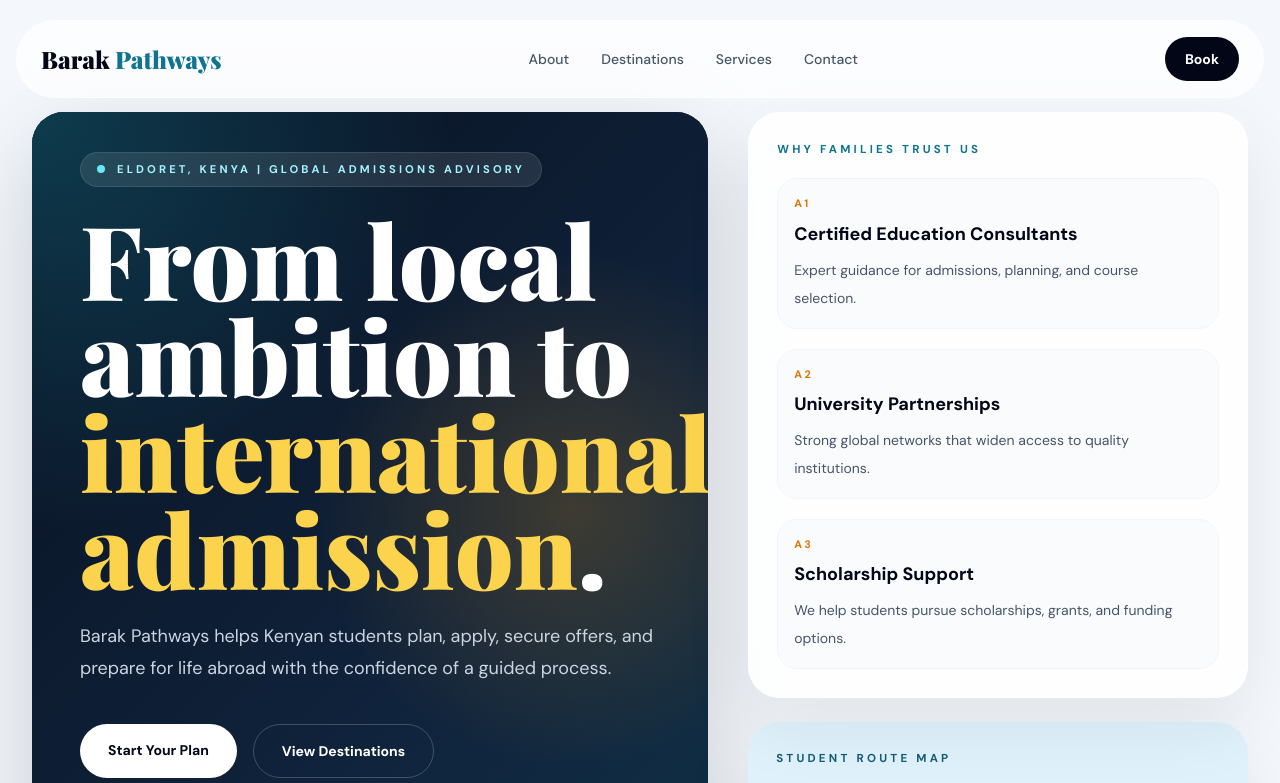
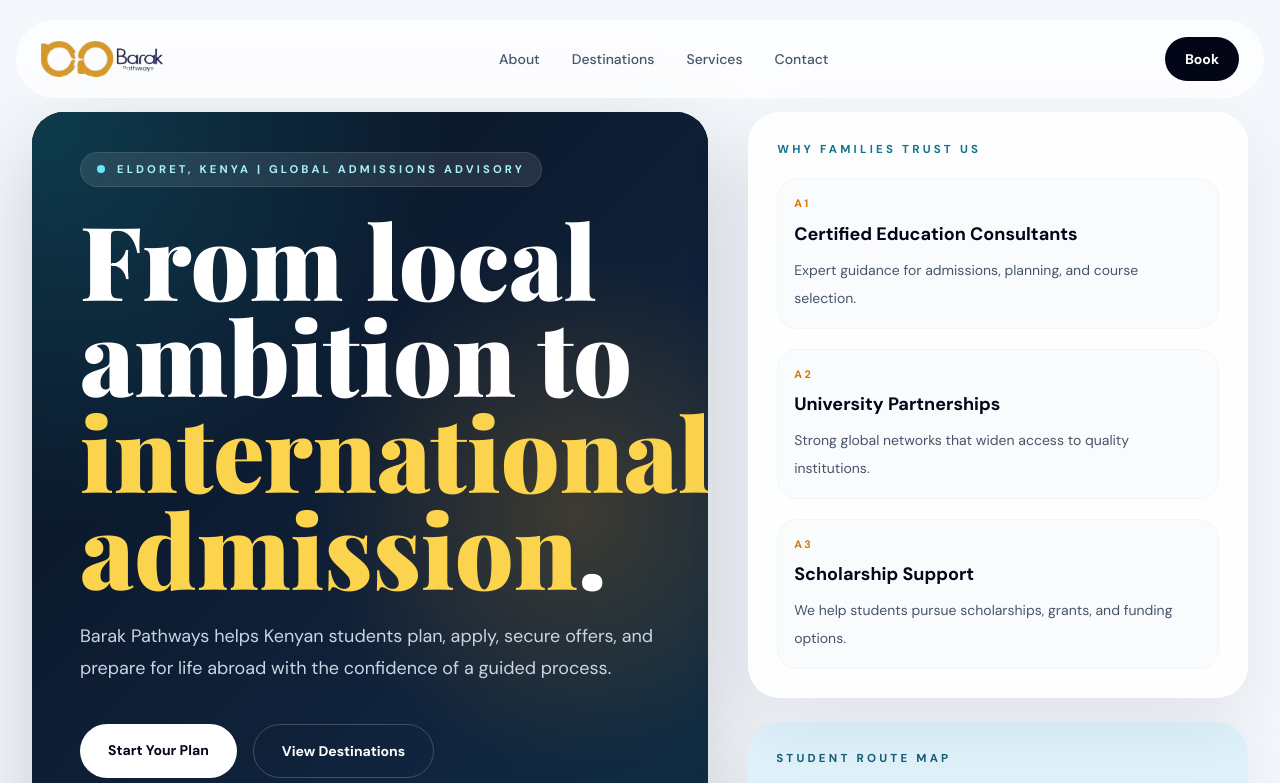
Before and after one commit to Calvis123/ads, a React (Vite) app: page / in a window 1280 px wide. Shown: the top 783 px of the page. Built offline with nearby package versions, Linux system fonts and the light colour scheme.

Commit message:
Add Barak Pathways logo

```diff
--- a/src/App.jsx
+++ b/src/App.jsx
@@ -201,8 +201,13 @@ export default function App() {
               : "border-white/60 bg-white/70 backdrop-blur-md"
           }`}
         >
-          <a href="#top" className="font-display text-[1.25rem] font-black text-slate-950 sm:text-2xl">
-            Barak <span className="text-cyan-700">Pathways</span>
+          <a href="#top" className="flex items-center gap-3">
+            <img
+              src="/brand-logo.png"
+              alt="Barak Pathways"
+              className="h-8 w-auto sm:h-9"
+            />
+            <span className="sr-only">Barak Pathways</span>
           </a>
           <div className="hidden items-center gap-8 lg:flex">
             {navLinks.map((link) => (
@@ -242,8 +247,12 @@ export default function App() {
           />
           <div className="absolute right-3 top-3 w-[min(22rem,calc(100%-1.5rem))] overflow-hidden rounded-[1.6rem] border border-slate-200 bg-white shadow-[0_28px_90px_rgba(15,23,42,0.18)]">
             <div className="flex items-center justify-between border-b border-slate-100 px-5 py-4">
-              <div className="font-display text-xl font-black text-slate-950">
-                Barak <span className="text-cyan-700">Pathways</span>
+              <div className="flex items-center gap-3">
+                <img
+                  src="/brand-logo.png"
+                  alt="Barak Pathways"
+                  className="h-8 w-auto"
+                />
               </div>
               <button
                 type="button"
@@ -795,8 +804,12 @@ export default function App() {
       <footer className="border-t border-slate-200/80 bg-white/80 px-4 pb-10 pt-12 backdrop-blur-xl sm:px-6 lg:px-8">
         <div className="mx-auto grid max-w-7xl gap-10 md:grid-cols-2 xl:grid-cols-[1.8fr_1fr_1fr_1.2fr]">
           <div>
-            <div className="font-display text-[1.8rem] font-black text-slate-950">
-              Barak <span className="text-cyan-700">Pathways</span>
+            <div className="flex items-center gap-3">
+              <img
+                src="/brand-logo.png"
+                alt="Barak Pathways"
+                className="h-10 w-auto"
+              />
             </div>
             <p className="mt-4 max-w-md text-sm leading-8 text-slate-600">
               A study abroad consultancy based in Eldoret, Kenya, helping students access international education opportunities with a more structured and supportive process.
```
Also changed, not shown: public/brand-logo.png (added).
